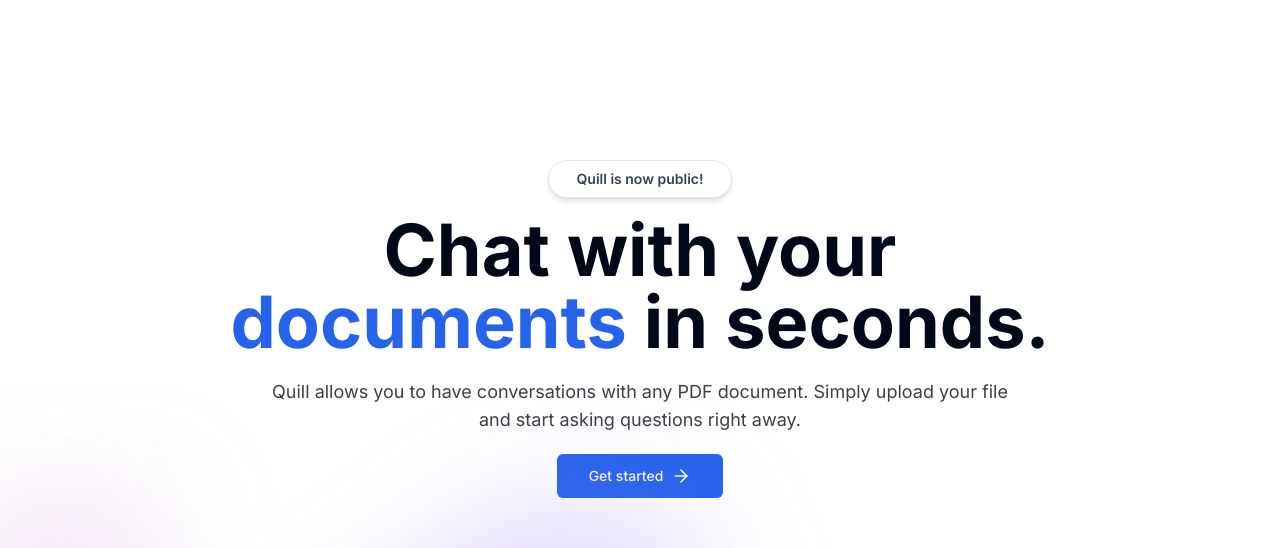
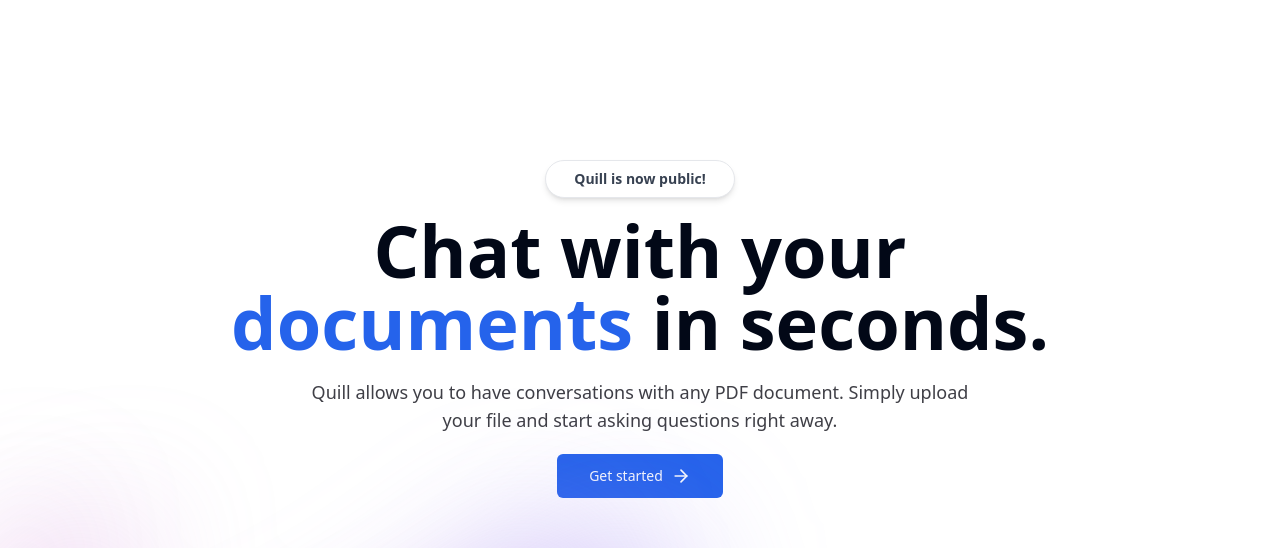
Before and after one commit to rayankzi/immerse-landing, a Next.js app: page / in a window 1280 px wide. Shown: the top 548 px of the page. Built offline with nearby package versions, Linux system fonts and the light colour scheme.

Commit message:
updated layout

```diff
--- a/src/app/layout.tsx
+++ b/src/app/layout.tsx
@@ -1,22 +1,25 @@
-import type { Metadata } from "next";
-import { Inter } from "next/font/google";
-import "./globals.css";
+import type { Metadata } from 'next'
+import { Inter } from 'next/font/google'
+import './globals.css'
+import { cn } from '@/lib/utils'
 
-const inter = Inter({ subsets: ["latin"] });
+const inter = Inter({ subsets: ['latin'] })
 
 export const metadata: Metadata = {
-  title: "Create Next App",
-  description: "Generated by create next app",
-};
+  title: 'Create Next App',
+  description: 'Generated by create next app',
+}
 
 export default function RootLayout({
   children,
 }: Readonly<{
-  children: React.ReactNode;
+  children: React.ReactNode
 }>) {
   return (
     <html lang="en">
-      <body className={inter.className}>{children}</body>
+      <body className={cn('min-h-screen font-sans antialiased ')}>
+        {children}
+      </body>
     </html>
-  );
+  )
 }
```
